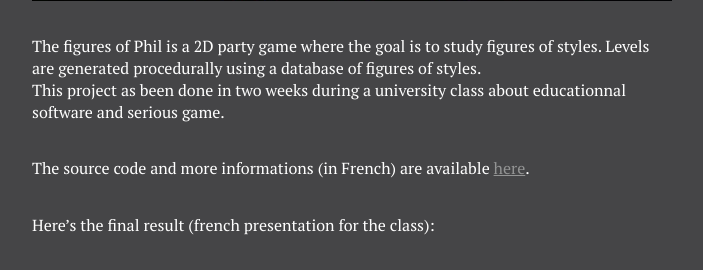
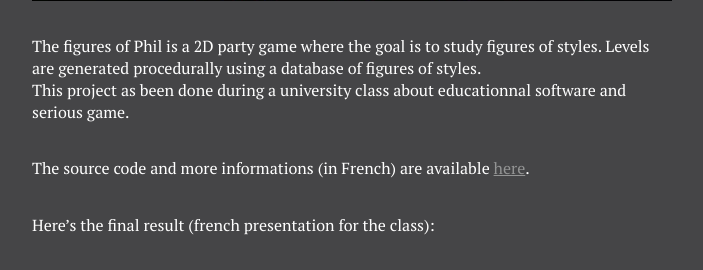
Before and after one commit to Aros69/RobinDonnay, a Jekyll site: the page built from _posts/2019-05-20-Figures-De-Phil.md, in a window 1280 px wide, cut to the strip 614-884 px from the top of the page. Shown: the whole strip, without its empty margins (288-991 px from the left). Built offline with Jekyll 4.4.1, drawn with Linux system fonts in a browser that asks for light colours; nearby versions of some CDN libraries.

```diff
--- a/_posts/2019-05-20-Figures-De-Phil.md
+++ b/_posts/2019-05-20-Figures-De-Phil.md
@@ -9,7 +9,7 @@ category: blog
 <img src="/RobinDonnay/images/FiguresDePhil/FigureDePhilGame.jpg" alt="Level" width="1000" />
 
 The figures of Phil is a 2D party game where the goal is to study figures of styles. Levels are generated procedurally using a database of figures of styles.
-This project as been done in two weeks during a university class about educationnal software and serious game.
+This project as been done during a university class about educationnal software and serious game.
 
 The source code and more informations (in French) are available [here](https://github.com/Aros69/FiguresDePhil).
 
```
Also changed, not shown: _posts/2018-06-3-Full-Metal-Battle-Gear.md (added, +15 -0 lines).
